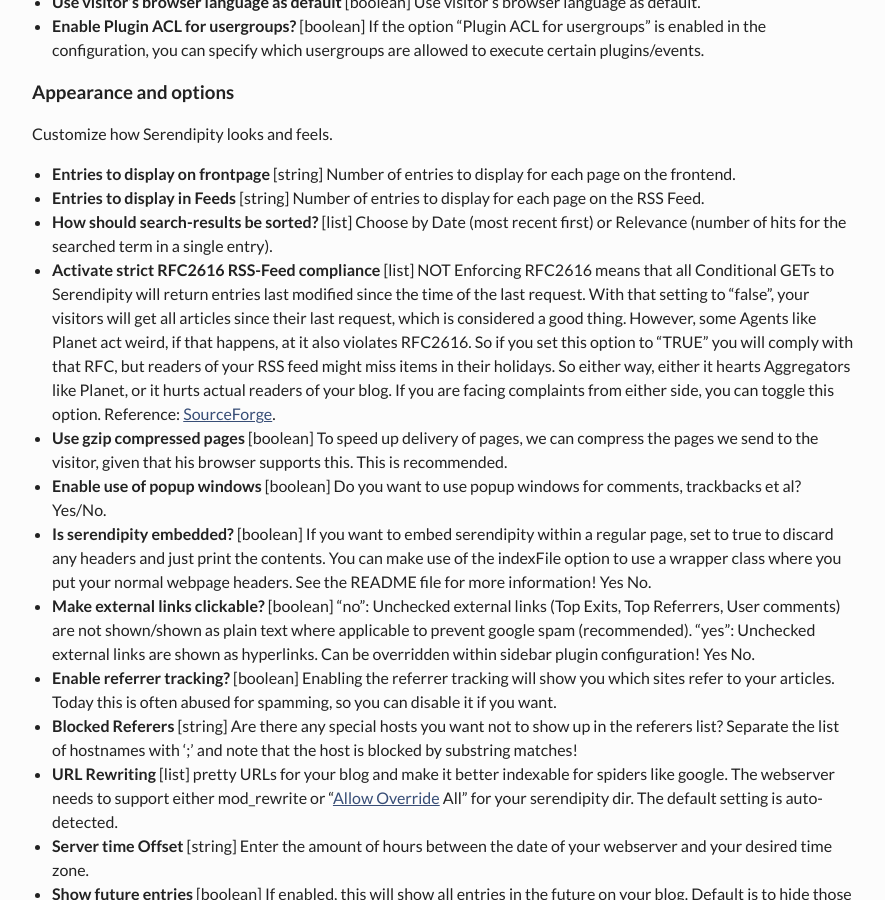
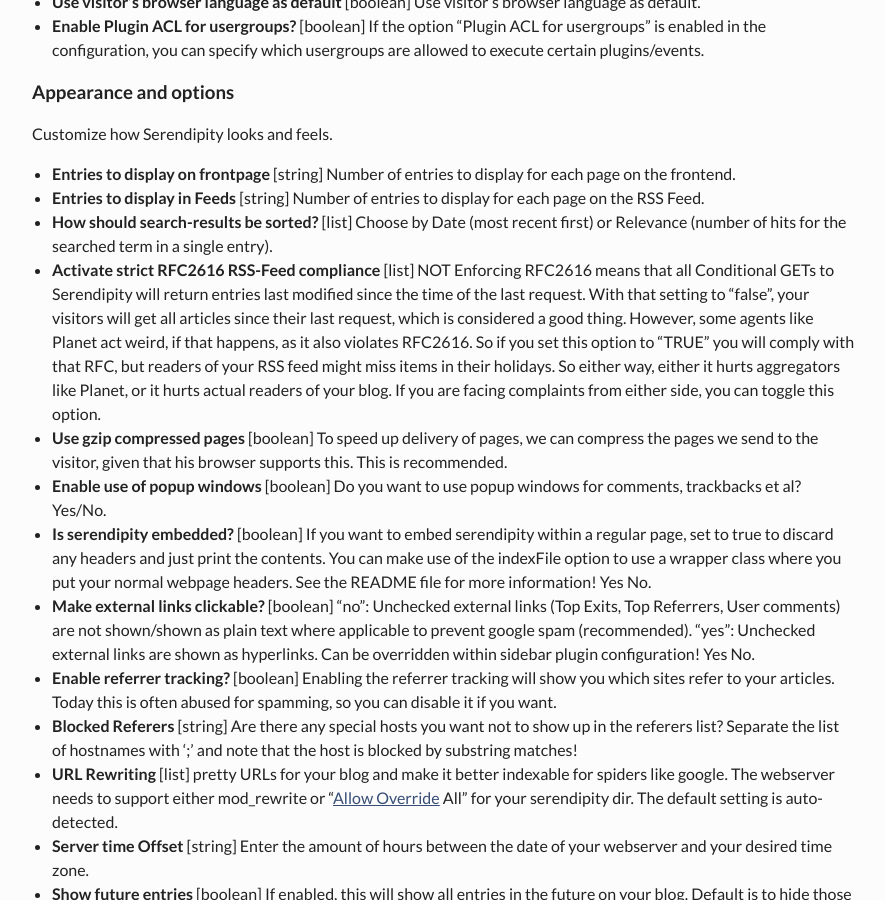
Before and after one commit to s9y/s9y.github.io, a Jekyll site: the page built from docs/users/using/configuration.md, in a window 1280 px wide and 900 px high, scrolled down 2443 px. Shown: the whole window, without its empty margins (339-1224 px from the left). Built offline with Jekyll 4.4.1, drawn with Linux system fonts in a browser that asks for light colours; nearby versions of some CDN libraries.

Commit message:
Remove dead link to SourceForge tracker.
And fix some spelling mistakes, while we're at it.

Signed-off-by: Thomas Hochstein <thh@inter.net>

```diff
--- a/docs/users/using/configuration.md
+++ b/docs/users/using/configuration.md
@@ -79,7 +79,7 @@ Customize how Serendipity looks and feels.
 * **Entries to display on frontpage** [string] Number of entries to display for each page on the frontend.
 * **Entries to display in Feeds** [string] Number of entries to display for each page on the RSS Feed.
 * **How should search-results be sorted?** [list] Choose by Date (most recent first) or Relevance (number of hits for the searched term in a single entry).
-* **Activate strict RFC2616 RSS-Feed compliance** [list] NOT Enforcing RFC2616 means that all Conditional GETs to Serendipity will return entries last modified since the time of the last request. With that setting to "false", your visitors will get all articles since their last request, which is considered a good thing. However, some Agents like Planet act weird, if that happens, at it also violates RFC2616. So if you set this option to "TRUE" you will comply with that RFC, but readers of your RSS feed might miss items in their holidays. So either way, either it hearts Aggregators like Planet, or it hurts actual readers of your blog. If you are facing complaints from either side, you can toggle this option. Reference: [SourceForge](http://sourceforge.net/tracker/index.php?func=detail&aid=1461728&group_id=75065&atid=542822).
+* **Activate strict RFC2616 RSS-Feed compliance** [list] NOT Enforcing RFC2616 means that all Conditional GETs to Serendipity will return entries last modified since the time of the last request. With that setting to "false", your visitors will get all articles since their last request, which is considered a good thing. However, some agents like Planet act weird, if that happens, as it also violates RFC2616. So if you set this option to "TRUE" you will comply with that RFC, but readers of your RSS feed might miss items in their holidays. So either way, either it hurts aggregators like Planet, or it hurts actual readers of your blog. If you are facing complaints from either side, you can toggle this option.
 * **Use gzip compressed pages** [boolean] To speed up delivery of pages, we can compress the pages we send to the visitor, given that his browser supports this. This is recommended.
 * **Enable use of popup windows** [boolean] Do you want to use popup windows for comments, trackbacks et al? Yes/No.
 * **Is serendipity embedded?** [boolean] If you want to embed serendipity within a regular page, set to true to discard any headers and just print the contents. You can make use of the indexFile option to use a wrapper class where you put your normal webpage headers. See the README file for more information! Yes No.
```
